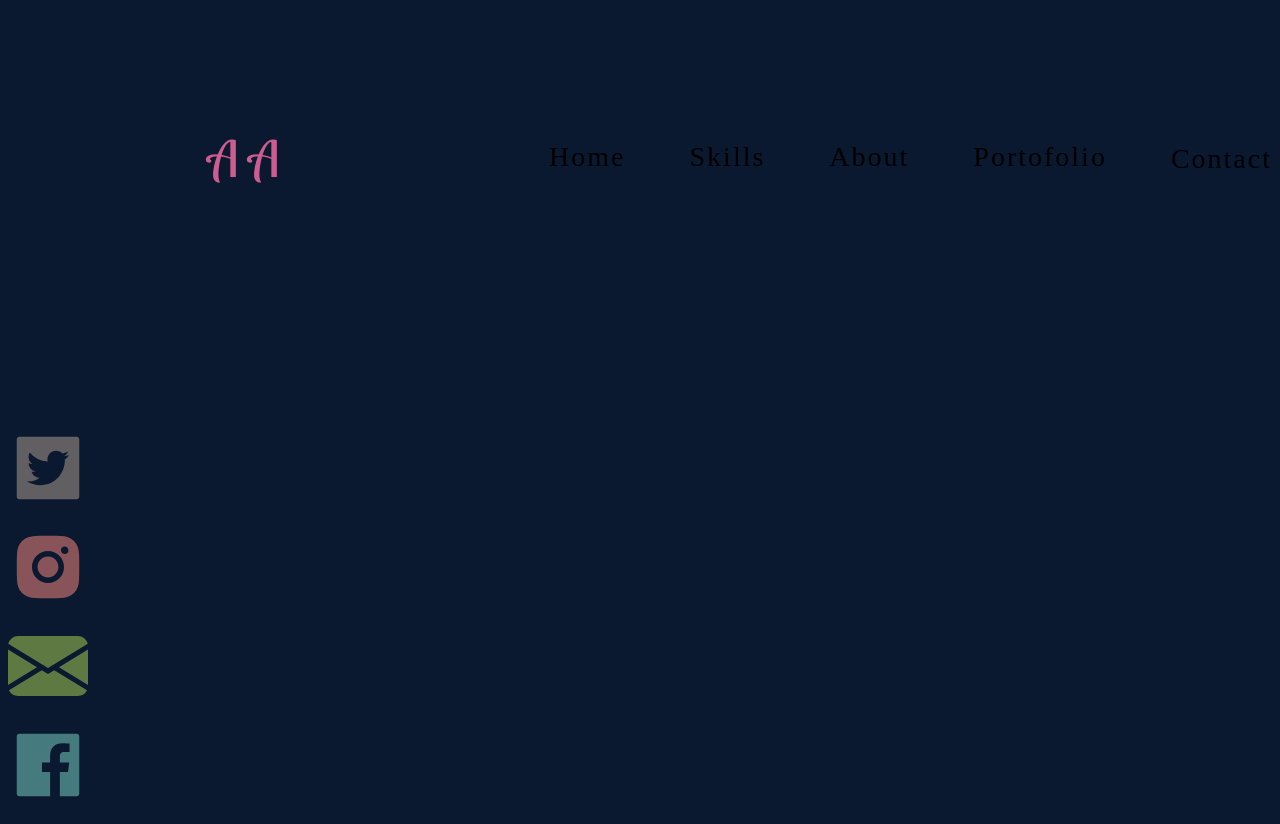
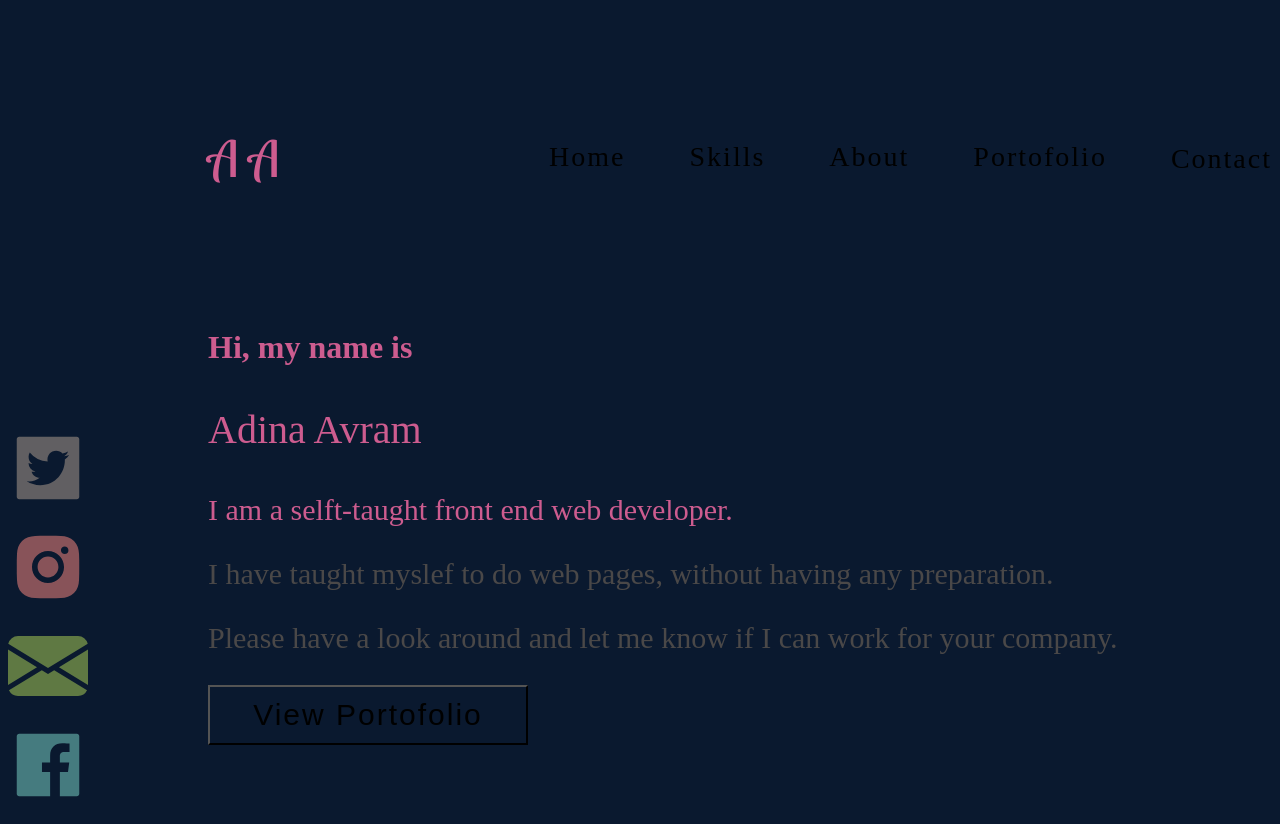
Before and after one commit to ralucaAdinaAvram/26aprilie-portofoliu, a React (Create React App) app: page / in a window 1280 px wide. Built offline with nearby package versions, Linux system fonts and the light colour scheme.

Commit message:
show home page

```diff
--- a/src/App.js
+++ b/src/App.js
@@ -21,8 +21,7 @@
 
 
     <Routes>
-
-    <Route path="/home" element={<Home/>}/>
+    <Route path="/" element={<Home/>}/>
     <Route path="/portofolio" element={<Portofolio />}/>
     <Route path="/about" element={<About />}/>
     <Route path="/skills" element={<Skills />}/>
--- a/src/components/Navbar.css
+++ b/src/components/Navbar.css
@@ -23,6 +23,7 @@
   display: flex;
 }
 .container-topMenu {
+  color: white;
   display: flex;
   gap: 4rem;
   font-size: large;
--- a/src/pages/Home.js
+++ b/src/pages/Home.js
@@ -14,7 +14,6 @@
             <div className="presentation">
                 <h1 >Hi, my name is </h1>
                 <p>Adina Avram</p>
-                <p></p>
                 <p>I am a selft-taught front end web developer.</p>
                 <p>I have taught myslef to do web pages, without having any preparation.
             </p>
```
